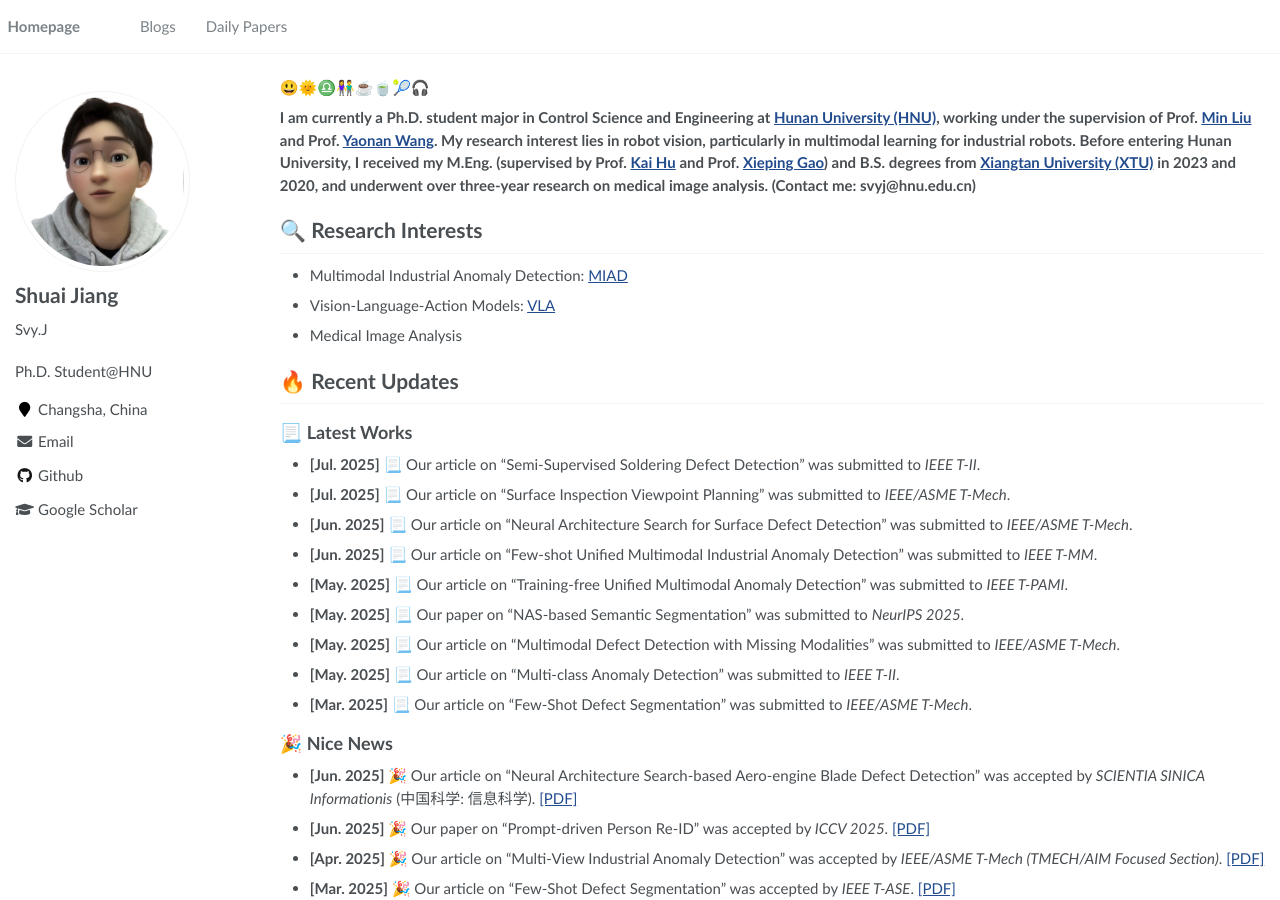
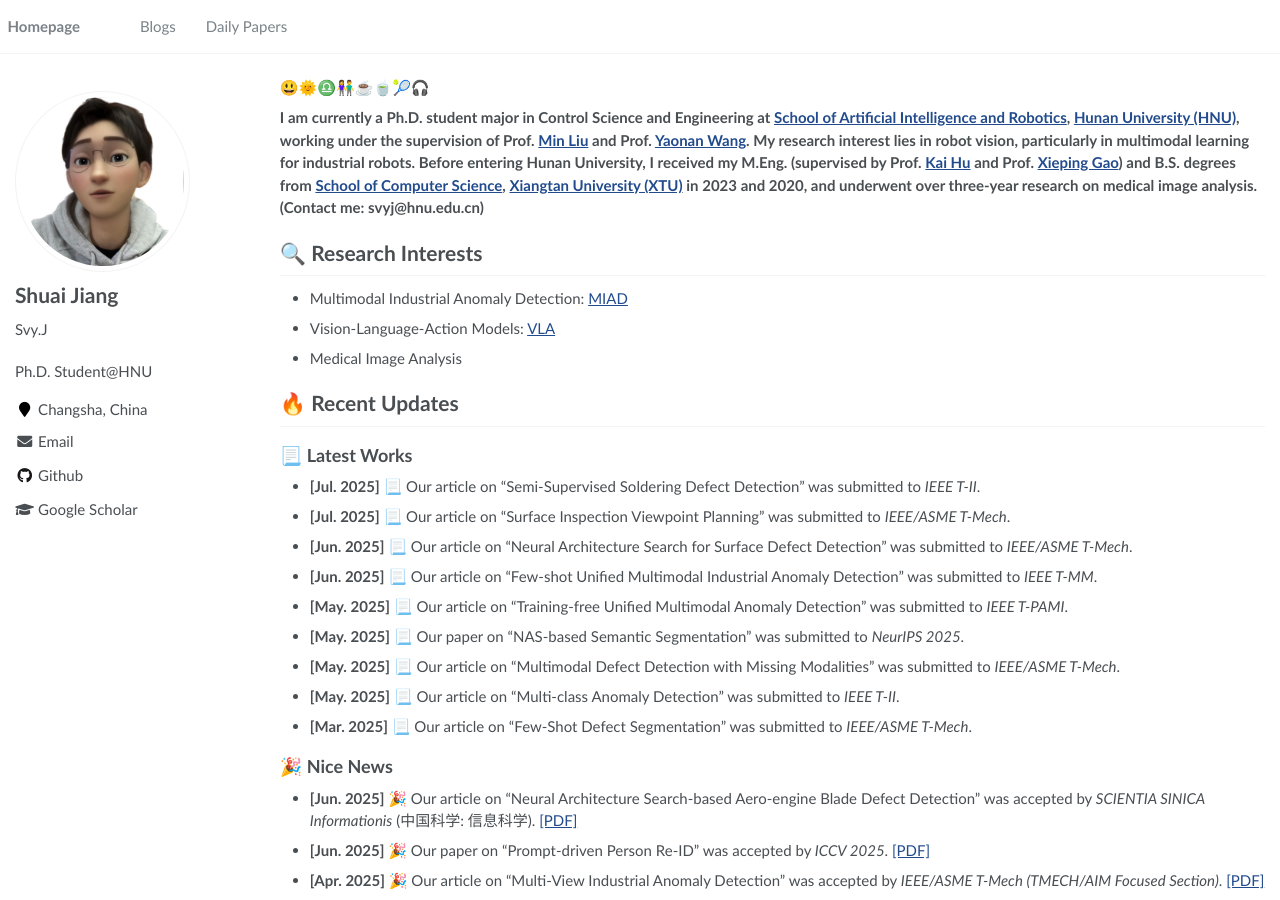
Before and after one commit to SvyJ/svyj.github.io, a Jekyll site: the page built from _pages/index.md, in a window 1280 px wide and 900 px high. Built offline with Jekyll 4.4.1, drawn with Linux system fonts in a browser that asks for light colours.

Commit message:
Update index.md

```diff
--- a/_pages/index.md
+++ b/_pages/index.md
@@ -16,7 +16,7 @@ author_profile: true
 
 😃🌞♎️👫☕️🍵🎾🎧
 
-**I am currently a Ph.D. student major in Control Science and Engineering at [Hunan University (HNU)](http://www-en.hnu.edu.cn/), working under the supervision of Prof. [Min Liu](http://eeit.hnu.edu.cn/info/1291/5218.htm) and Prof. [Yaonan Wang](http://eeit.hnu.edu.cn/info/1277/4490.htm). My research interest lies in robot vision, particularly in multimodal learning for industrial robots. Before entering Hunan University, I received my M.Eng. (supervised by Prof. [Kai Hu](https://jwxy.xtu.edu.cn/info/1147/2508.htm) and Prof. [Xieping Gao](https://scholar.hunnu.edu.cn/gaoxieping/index.htm)) and B.S. degrees from [Xiangtan University (XTU)](https://en.xtu.edu.cn/) in 2023 and 2020, and underwent over three-year research on medical image analysis. (Contact me: svyj@hnu.edu.cn)**
+**I am currently a Ph.D. student major in Control Science and Engineering at [School of Artificial Intelligence and Robotics](http://robotics.hnu.edu.cn/), [Hunan University (HNU)](http://www-en.hnu.edu.cn/), working under the supervision of Prof. [Min Liu](http://eeit.hnu.edu.cn/info/1291/5218.htm) and Prof. [Yaonan Wang](http://eeit.hnu.edu.cn/info/1277/4490.htm). My research interest lies in robot vision, particularly in multimodal learning for industrial robots. Before entering Hunan University, I received my M.Eng. (supervised by Prof. [Kai Hu](https://jwxy.xtu.edu.cn/info/1147/2508.htm) and Prof. [Xieping Gao](https://scholar.hunnu.edu.cn/gaoxieping/index.htm)) and B.S. degrees from [School of Computer Science](https://jwxy.xtu.edu.cn/), [Xiangtan University (XTU)](https://en.xtu.edu.cn/) in 2023 and 2020, and underwent over three-year research on medical image analysis. (Contact me: svyj@hnu.edu.cn)**
 
 # 🔍 Research Interests
 - Multimodal Industrial Anomaly Detection: [MIAD](https://svyj.github.io/MIAD)
```
